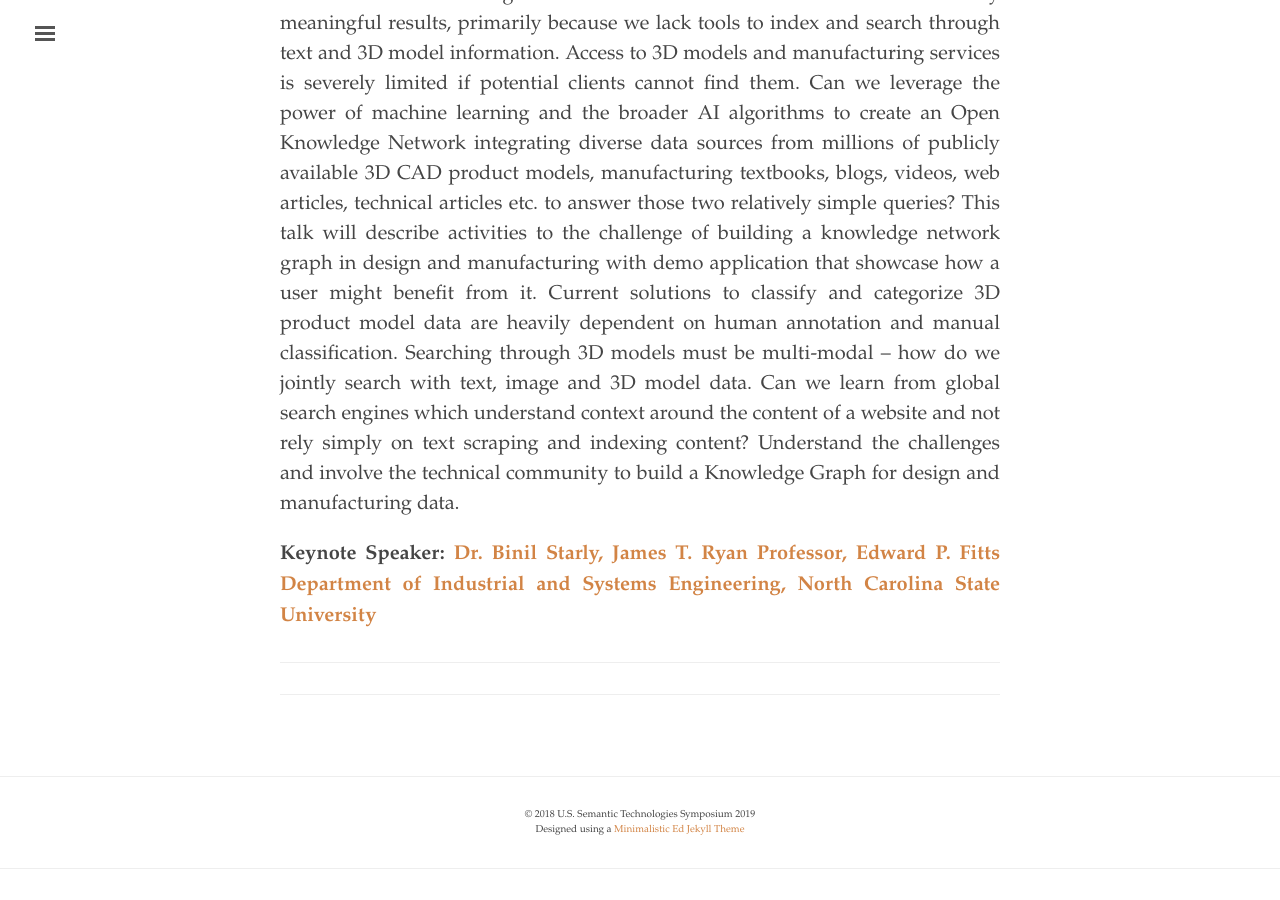
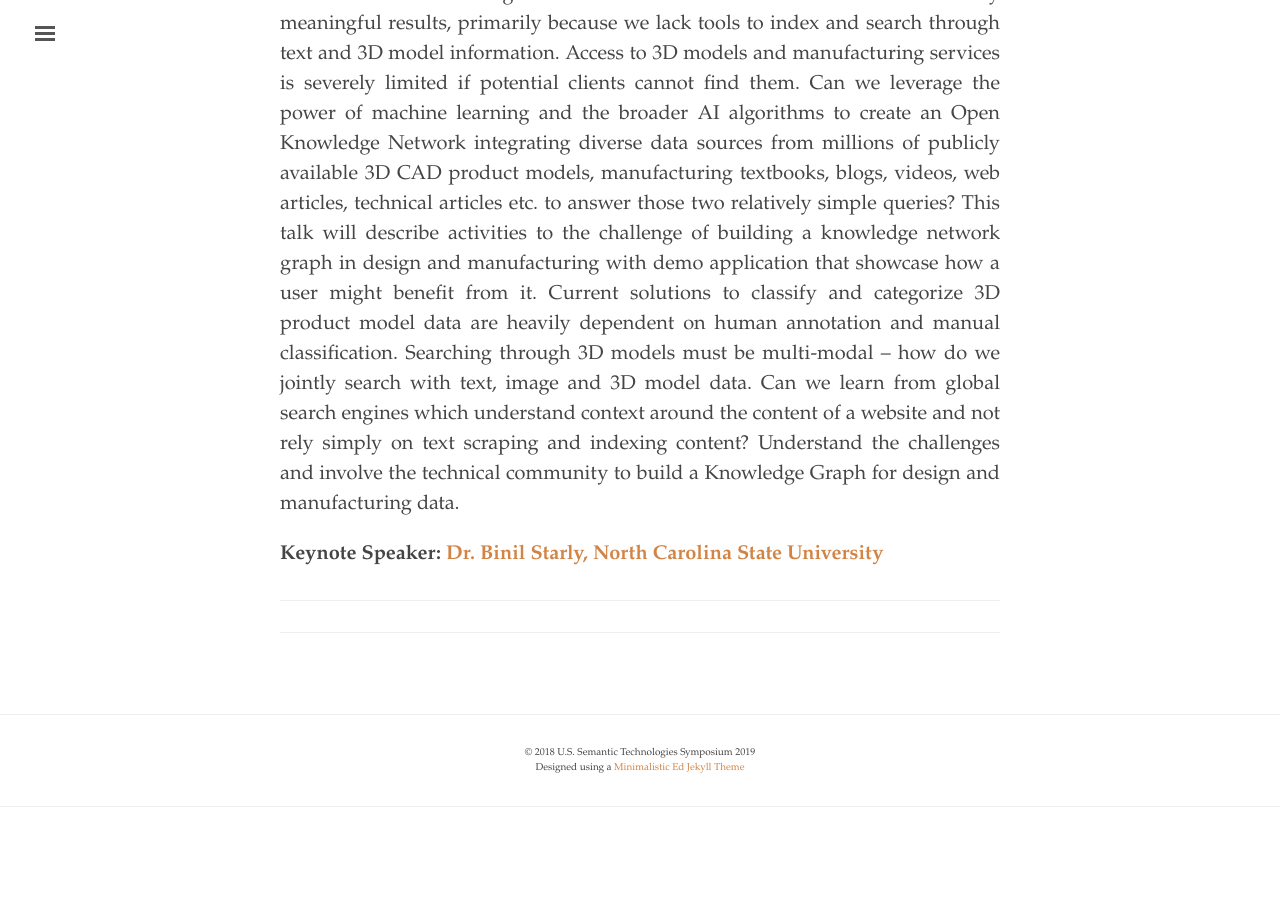
Before and after one commit to us2ts/us2ts.github.io, a Jekyll site: the page built from pages/keynote-binil-starly.md, in a window 1280 px wide and 900 px high, scrolled down 603 px. Built offline with Jekyll 4.4.1, drawn with Linux system fonts in a browser that asks for light colours; comment, search, counter and statistics services are not loaded; after the commit the page ends 1441 px from its top, so only the background shows below that.

```diff
--- a/pages/keynote-binil-starly.md
+++ b/pages/keynote-binil-starly.md
@@ -18,4 +18,4 @@
 
 Try searching for "Precision gear manufacturers in North Carolina that have served aerospace industry" OR search for "Precision Gear 3D models" in any of the online 3D model galleries. None of these search terms retrieve any meaningful results, primarily because we lack tools to index and search through text and 3D model information. Access to 3D models and manufacturing services is severely limited if potential clients cannot find them. Can we leverage the power of machine learning and the broader AI algorithms to create an Open Knowledge Network integrating diverse data sources from millions of publicly available 3D CAD product models, manufacturing textbooks, blogs, videos, web articles, technical articles etc. to answer those two relatively simple queries? This talk will describe activities to the challenge of building a knowledge network graph in design and manufacturing with demo application that showcase how a user might benefit from it.  Current solutions to classify and categorize 3D product model data are heavily dependent on human annotation and manual classification. Searching through 3D models must be multi-modal – how do we jointly search with text, image and 3D model data. Can we learn from global search engines which understand context around the content of a website and not rely simply on text scraping and indexing content? Understand the challenges and involve the technical community to build a Knowledge Graph for design and manufacturing data.
 
-**Keynote Speaker:** [**Dr. Binil Starly, James T. Ryan Professor, Edward P. Fitts Department of Industrial and Systems Engineering, North Carolina State University**](https://us2ts.org/keynotes#bstarly)
+**Keynote Speaker:** [**Dr. Binil Starly, North Carolina State University**](https://us2ts.org/keynotes#bstarly)
```
